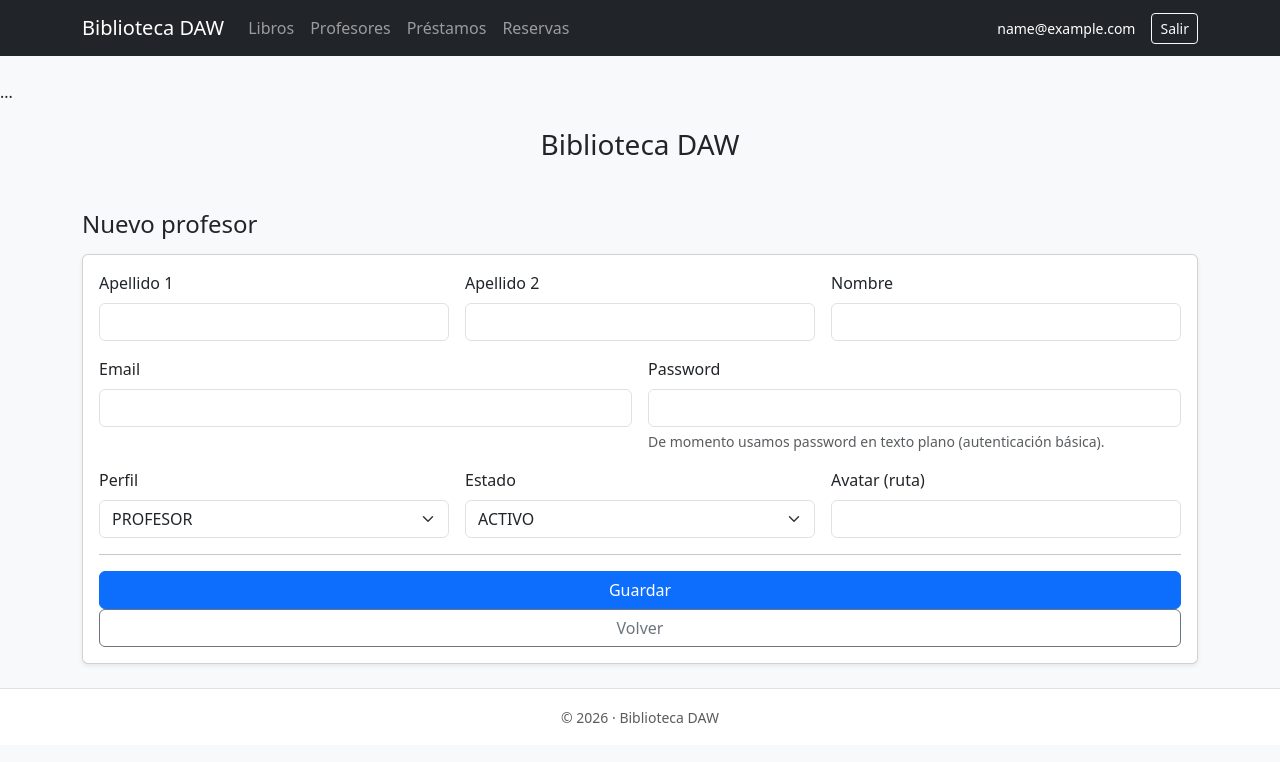
After one commit to MigueloHU/biblioteca-dwes, a PHP site: page /biblioteca/profesores/crear.php in a window 1280 px wide. The commit adds this page. Shown: the top 762 px of the page. Run offline with PHP 8.4, Linux system fonts and the light colour scheme; the visitor is signed in with stand-in values (Sample User, id 1).

Commit message:
alta profesores

```diff
--- /dev/null
+++ b/comandos_git.txt
@@ -0,0 +1,3 @@
+git add .
+git commit -m "mensaje claro"
+git push
--- /dev/null
+++ b/includes/admin.php
@@ -0,0 +1,17 @@
+<?php
+// includes/admin.php
+require_once __DIR__ . "/../config/config.php";
+
+if (session_status() === PHP_SESSION_NONE) {
+    session_start();
+}
+
+if (!isset($_SESSION["usuario_id"])) {
+    header("Location: " . APP_URL . "/login.php");
+    exit;
+}
+
+if (!isset($_SESSION["perfil"]) || $_SESSION["perfil"] !== "ADMIN") {
+    header("Location: " . APP_URL . "/index.php?sin_permiso=1");
+    exit;
+}
--- a/includes/header.php
+++ b/includes/header.php
@@ -18,6 +18,12 @@ require_once __DIR__ . "/../config/config.php";
     <body class="bg-light d-flex flex-column min-vh-100">
 
 <?php require_once __DIR__ . "/navbar.php"; ?>
+<?php if (isset($_GET["sin_permiso"])): ?>
+  <div class="alert alert-warning">
+    No tienes permiso para acceder a esa sección.
+  </div>
+<?php endif; ?>
+
 
 <header class="py-4">
 ...
--- a/includes/navbar.php
+++ b/includes/navbar.php
@@ -20,6 +20,12 @@ if (session_status() === PHP_SESSION_NONE) {
                 <li class="nav-item">
                     <a class="nav-link" href="<?php echo APP_URL; ?>/index.php">Libros</a>
                 </li>
+                <?php if (($_SESSION["perfil"] ?? "") === "ADMIN"): ?>
+                    <li class="nav-item">
+                        <a class="nav-link" href="<?php echo APP_URL; ?>/profesores/index.php">Profesores</a>
+                    </li>
+                <?php endif; ?>
+
                 <li class="nav-item">
                     <a class="nav-link" href="<?php echo APP_URL; ?>/prestamos/index.php">Préstamos</a>
                 </li>
--- a/index.php
+++ b/index.php
@@ -44,8 +44,10 @@ $libros = $stmt->fetchAll();
 ?>
 
 <div class="d-flex justify-content-between align-items-center mb-3">
-    <h2 class="h4 m-0">Libros</h2>
-    <a class="btn btn-primary" href="<?php echo APP_URL; ?>/libros/crear.php">+ Nuevo libro</a>
+<?php if (($_SESSION["perfil"] ?? "") === "ADMIN"): ?>
+  <a class="btn btn-primary" href="<?php echo APP_URL; ?>/libros/crear.php">+ Nuevo libro</a>
+<?php endif; ?>
+
 </div>
 
 <div class="card shadow-sm">
--- a/libros/actualizar.php
+++ b/libros/actualizar.php
@@ -1,6 +1,6 @@
 <?php
 require_once __DIR__ . "/../config/config.php";
-require_once __DIR__ . "/../includes/auth.php";
+require_once __DIR__ . "/../includes/admin.php";
 require_once __DIR__ . "/../config/conexion.php";
 
 if ($_SERVER["REQUEST_METHOD"] !== "POST") {
--- a/libros/crear.php
+++ b/libros/crear.php
@@ -1,6 +1,6 @@
 <?php
 require_once __DIR__ . "/../config/config.php";
-require_once __DIR__ . "/../includes/auth.php";
+require_once __DIR__ . "/../includes/admin.php";
 require_once __DIR__ . "/../includes/header.php";
 ?>
 
--- a/libros/editar.php
+++ b/libros/editar.php
@@ -1,6 +1,6 @@
 <?php
 require_once __DIR__ . "/../config/config.php";
-require_once __DIR__ . "/../includes/auth.php";
+require_once __DIR__ . "/../includes/admin.php";
 require_once __DIR__ . "/../config/conexion.php";
 
 $id = isset($_GET["id"]) ? (int)$_GET["id"] : 0;
--- a/libros/eliminar.php
+++ b/libros/eliminar.php
@@ -1,6 +1,6 @@
 <?php
 require_once __DIR__ . "/../config/config.php";
-require_once __DIR__ . "/../includes/auth.php";
+require_once __DIR__ . "/../includes/admin.php";
 require_once __DIR__ . "/../config/conexion.php";
 
 // Obtener ID
--- a/libros/guardar.php
+++ b/libros/guardar.php
@@ -1,6 +1,6 @@
 <?php
 require_once __DIR__ . "/../config/config.php";
-require_once __DIR__ . "/../includes/auth.php";
+require_once __DIR__ . "/../includes/admin.php";
 require_once __DIR__ . "/../config/conexion.php";
 
 if ($_SERVER["REQUEST_METHOD"] !== "POST") {
--- /dev/null
+++ b/profesores/crear.php
@@ -0,0 +1,100 @@
+<?php
+require_once __DIR__ . "/../config/config.php";
+require_once __DIR__ . "/../includes/admin.php";
+require_once __DIR__ . "/../includes/header.php";
+
+$errores = [];
+$val = [
+    "apellido1" => "",
+    "apellido2" => "",
+    "nombre" => "",
+    "email" => "",
+    "password" => "",
+    "perfil" => "PROFESOR",
+    "avatar" => "",
+    "estado" => "1"
+];
+
+if (isset($_GET["error"])) {
+    // Si venimos de guardar.php con error y valores en querystring (simple)
+    $val["apellido1"] = $_GET["apellido1"] ?? "";
+    $val["apellido2"] = $_GET["apellido2"] ?? "";
+    $val["nombre"] = $_GET["nombre"] ?? "";
+    $val["email"] = $_GET["email"] ?? "";
+    $val["perfil"] = $_GET["perfil"] ?? "PROFESOR";
+    $val["avatar"] = $_GET["avatar"] ?? "";
+    $val["estado"] = $_GET["estado"] ?? "1";
+}
+?>
+
+<h2 class="h4 mb-3">Nuevo profesor</h2>
+
+<?php if (isset($_GET["error"])): ?>
+  <div class="alert alert-danger">Revisa los campos. (vacíos / email inválido / duplicado)</div>
+<?php endif; ?>
+
+<form method="post" action="guardar.php" class="card shadow-sm p-3">
+
+  <div class="row g-3">
+    <div class="col-md-4">
+      <label class="form-label" for="apellido1">Apellido 1</label>
+      <input class="form-control" type="text" id="apellido1" name="apellido1" required
+             value="<?php echo htmlspecialchars($val["apellido1"]); ?>">
+    </div>
+
+    <div class="col-md-4">
+      <label class="form-label" for="apellido2">Apellido 2</label>
+      <input class="form-control" type="text" id="apellido2" name="apellido2" required
+             value="<?php echo htmlspecialchars($val["apellido2"]); ?>">
+    </div>
+
+    <div class="col-md-4">
+      <label class="form-label" for="nombre">Nombre</label>
+      <input class="form-control" type="text" id="nombre" name="nombre" required
+             value="<?php echo htmlspecialchars($val["nombre"]); ?>">
+    </div>
+
+    <div class="col-md-6">
+      <label class="form-label" for="email">Email</label>
+      <input class="form-control" type="email" id="email" name="email" required
+             value="<?php echo htmlspecialchars($val["email"]); ?>">
+    </div>
+
+    <div class="col-md-6">
+      <label class="form-label" for="password">Password</label>
+      <input class="form-control" type="text" id="password" name="password" required
+             value="<?php echo htmlspecialchars($val["password"]); ?>">
+      <div class="form-text">De momento usamos password en texto plano (autenticación básica).</div>
+    </div>
+
+    <div class="col-md-4">
+      <label class="form-label" for="perfil">Perfil</label>
+      <select class="form-select" id="perfil" name="perfil">
+        <option value="PROFESOR" <?php echo ($val["perfil"] === "PROFESOR") ? "selected" : ""; ?>>PROFESOR</option>
+        <option value="ADMIN" <?php echo ($val["perfil"] === "ADMIN") ? "selected" : ""; ?>>ADMIN</option>
+      </select>
+    </div>
+
+    <div class="col-md-4">
+      <label class="form-label" for="estado">Estado</label>
+      <select class="form-select" id="estado" name="estado">
+        <option value="1" <?php echo ($val["estado"] === "1") ? "selected" : ""; ?>>ACTIVO</option>
+        <option value="0" <?php echo ($val["estado"] === "0") ? "selected" : ""; ?>>INACTIVO</option>
+      </select>
+    </div>
+
+    <div class="col-md-4">
+      <label class="form-label" for="avatar">Avatar (ruta)</label>
+      <input class="form-control" type="text" id="avatar" name="avatar"
+             value="<?php echo htmlspecialchars($val["avatar"]); ?>">
+    </div>
+  </div>
+
+  <hr class="my-3">
+
+  <button class="btn btn-primary">Guardar</button>
+  <a class="btn btn-outline-secondary" href="<?php echo APP_URL; ?>/profesores/index.php">Volver</a>
+
+</form>
+
+<?php require_once __DIR__ . "/../includes/footer.php"; ?>
```
Also changed, not shown: profesores/guardar.php (added, +54 -0 lines), profesores/index.php (added, +99 -0 lines). Lines whose indentation alone changed are shown as unchanged.
